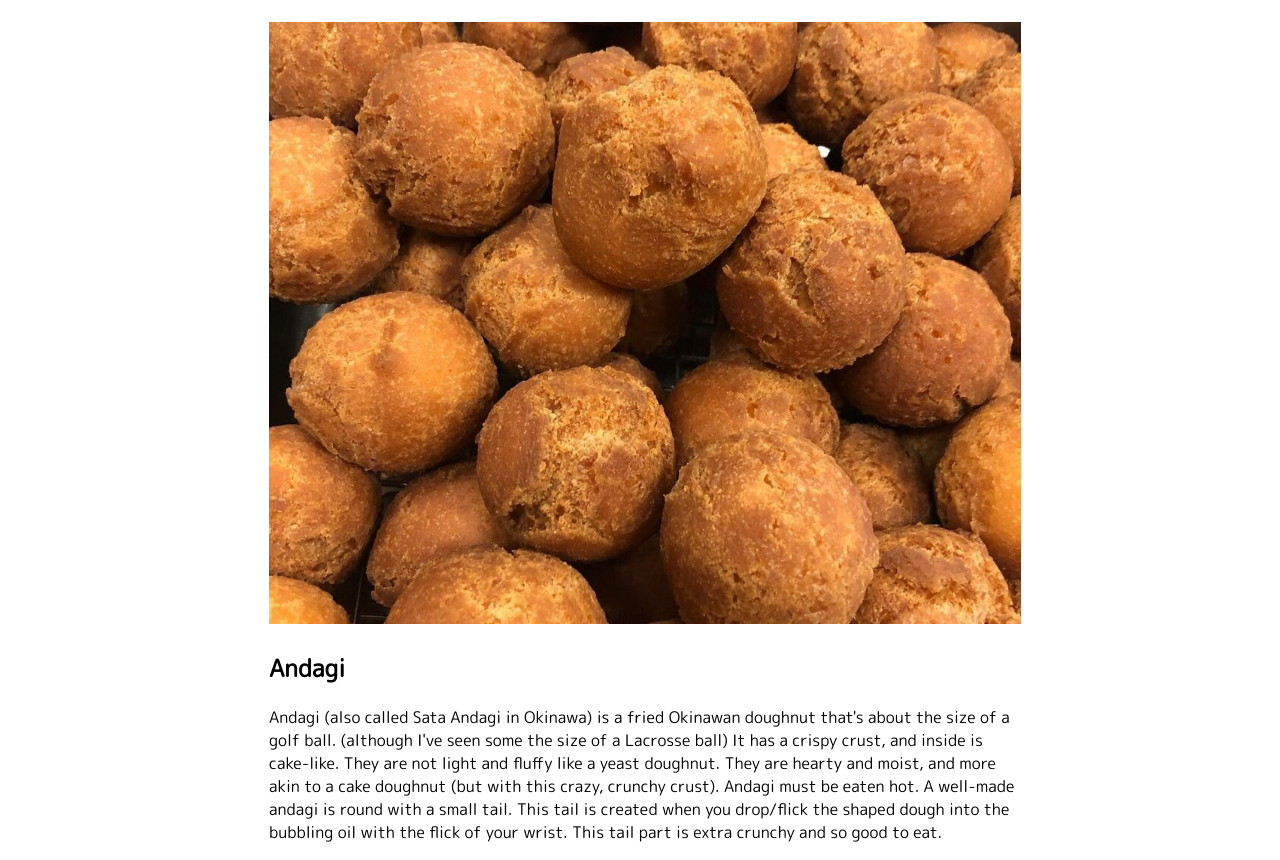
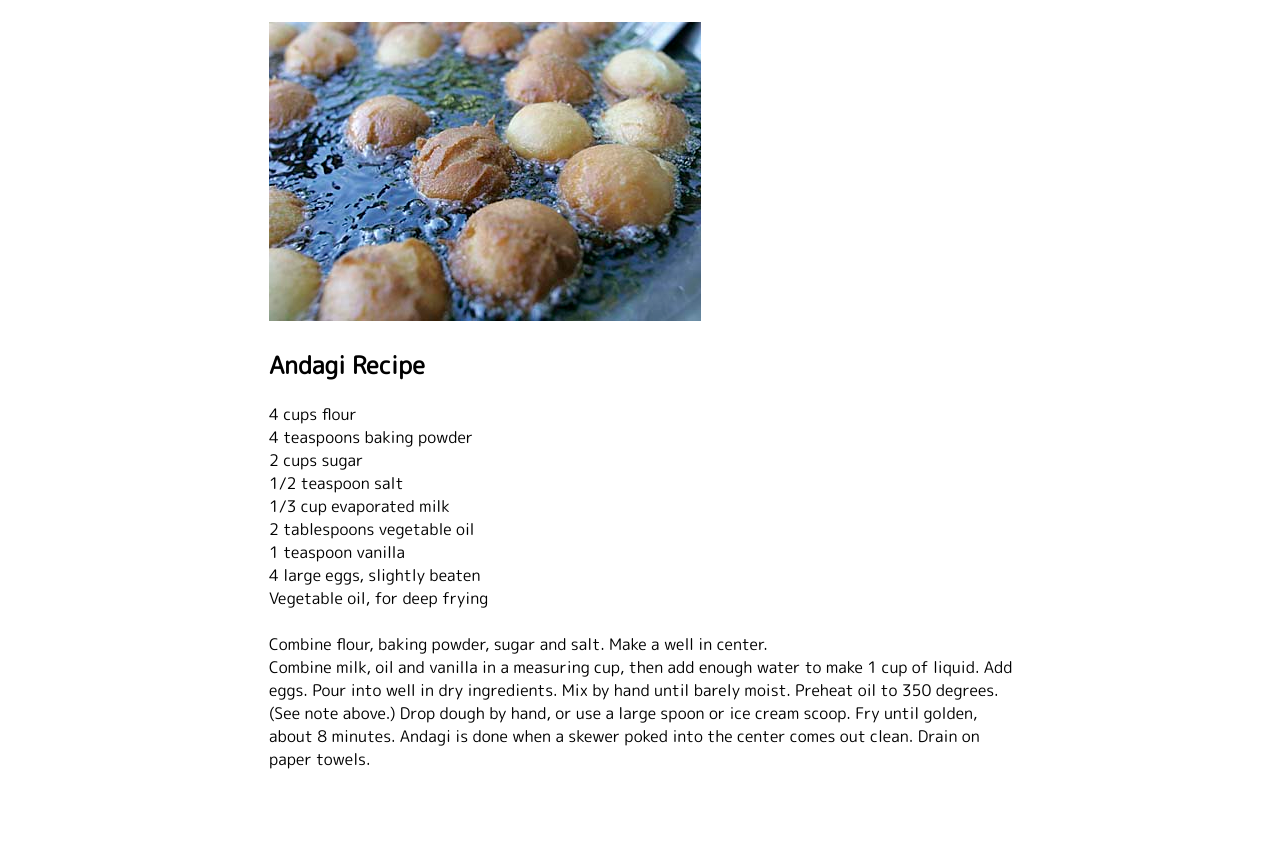
Before and after one commit to julimiya/Spr21-WebDes2, a plain HTML site: page Week 2/Homework/recipe.html in a window 1280 px wide. Shown: the part 112-972 px from the top of the page. After the commit the page ends 899 px from the top, so only its background shows below. Drawn offline with Linux system fonts and the light colour scheme.

Commit message:
Commiting Changes

```diff
--- a/Week 2/Homework/recipe.html
+++ b/Week 2/Homework/recipe.html
@@ -32,12 +32,20 @@
     <main>
         <section>
 
-            <img src="images/ige27sandagi.jpg"  alt="pile of andagi"/>
-            <h1>Andagi</h1>
-            <p>Andagi (also called Sata Andagi in Okinawa) is a fried Okinawan doughnut that's about the size of a golf ball. (although I've seen some the size of a Lacrosse ball) It has a crispy crust, and inside is cake-like. They are not light and fluffy like a yeast doughnut. They are hearty and moist, and more akin to a cake doughnut (but with this crazy, crunchy crust). Andagi must be eaten hot.
-
-                A well-made andagi is round with a small tail. This tail is created when you drop/flick the shaped dough into the bubbling oil with the flick of your wrist. This tail part is extra crunchy and so good to eat.
-
+            <img src="images/fry_andagi.jpg"  alt="Frying andagi"/>
+            <h1>Andagi Recipe</h1>
+            <p>4 cups flour<br>
+                4 teaspoons baking powder<br>
+                2 cups sugar<br>
+                1/2 teaspoon salt<br>
+                1/3 cup evaporated milk<br>
+                2 tablespoons vegetable oil<br>
+                1 teaspoon vanilla<br>
+                4 large eggs, slightly beaten<br>
+                Vegetable oil, for deep frying<br><br>
+                Combine flour, baking powder, sugar and salt. Make a well in center.<br>
+                Combine milk, oil and vanilla in a measuring cup, then add enough water to make 1 cup of liquid. Add eggs. Pour into well in dry ingredients. Mix by hand until barely moist. Preheat oil to 350 degrees. (See note above.)
+                Drop dough by hand, or use a large spoon or ice cream scoop. Fry until golden, about 8 minutes. Andagi is done when a skewer poked into the center comes out clean. Drain on paper towels.
                 </p>
 
 
```
Also changed, not shown: Week 2/Homework/history.html (+3 -5 lines), Week 2/Homework/images/aunties.jpg (added), Week 2/Homework/images/aunties2.jpg (added), Week 2/Homework/images/dough.jpg (added), Week 2/Homework/images/fry_andagi.jpg (added), Week 2/Homework/images/hand.jpg (added), Week 2/Homework/images/handfry.jpg (added), 3 other files.
